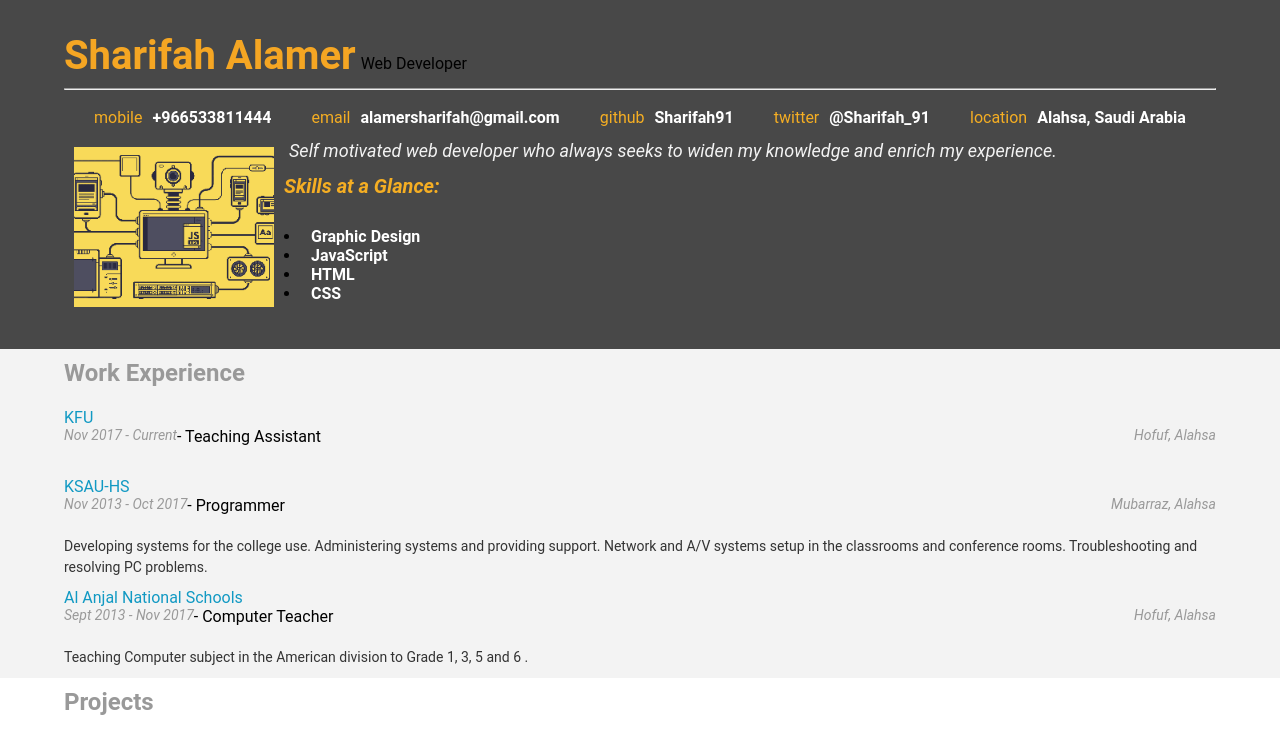
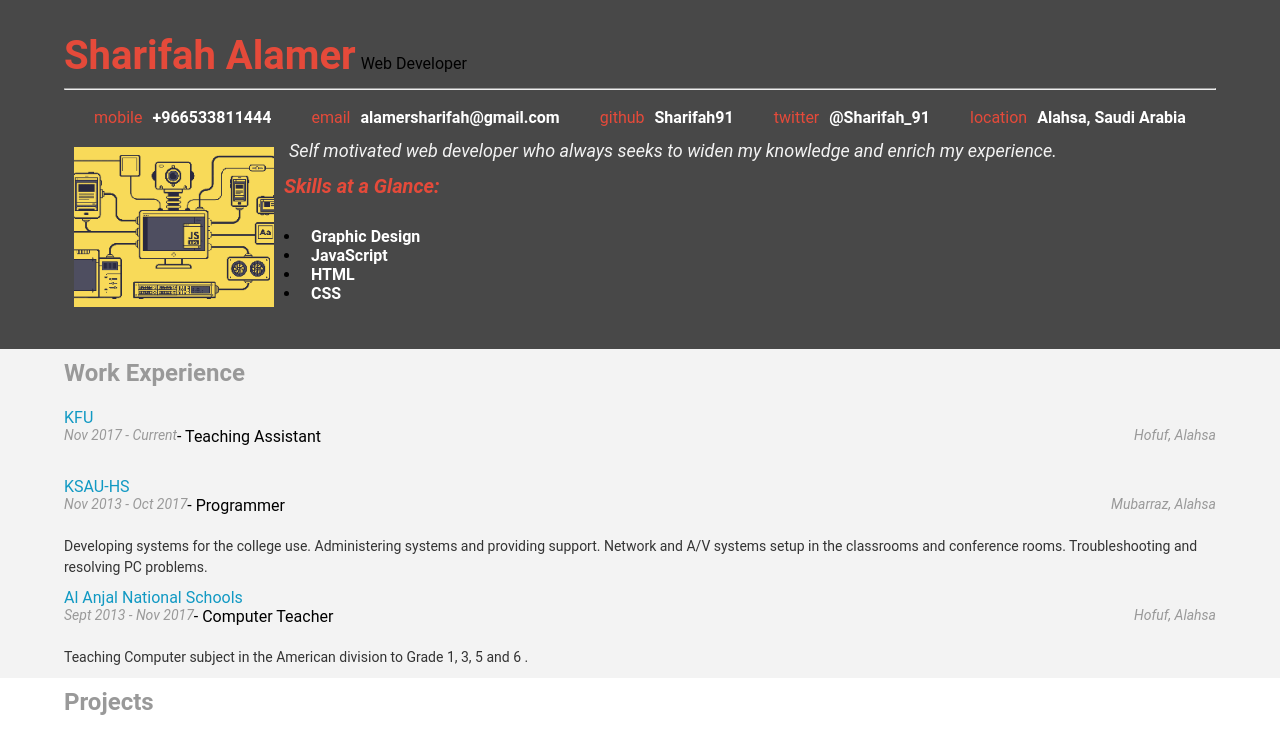
Before and after one commit to sharifah91/frontend-nanodegree-resume, a plain HTML site: page index.html in a window 1280 px wide. Shown: the top 734 px of the page. Drawn offline with Linux system fonts and the light colour scheme; some packages are replaced by stand-ins of ours.

Commit message:
Add files via upload

```diff
--- a/css/style.css
+++ b/css/style.css
@@ -26,7 +26,7 @@ h6 {
 
 h1 {
   font-size: 40px;
-  color: #f5a623;
+  color: #e54a3a;
   line-height: 48px;
   display: inline;
 }
@@ -100,16 +100,16 @@ a {
 }
 
 #skills-h3 {
-  color: #f5ae23;
+  color: #e54a3a;
   display: none;
 }
 
 .orange {
-  background-color: #f5ae23;
+  background-color: #e54a3a;
 }
 
 .orange-text {
-  color: #f5ae23;
+  color: #e54a3a;
 }
 
 .white-text {
```
